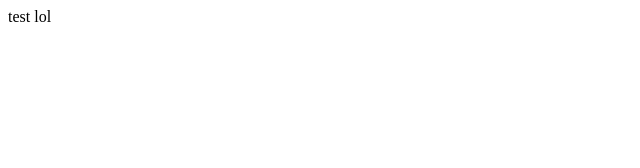
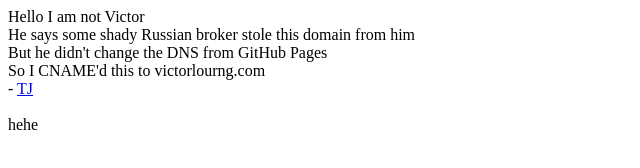
Before and after one commit to LabLayers/victorlourng.com, a plain HTML site: page index.html in a window 1280 px wide. Shown: the whole page, without its empty margins (0-640 px from the left). Drawn offline with Linux system fonts and the light colour scheme.

Commit message:
Update index.html

```diff
--- a/index.html
+++ b/index.html
@@ -1,5 +1,15 @@
 <html>
   <body>
-    test lol
+    Hello I am not Victor
+    <br>
+    He says some shady Russian broker stole this domain from him
+    <br>
+    But he didn't change the DNS from GitHub Pages
+    <br>
+    So I CNAME'd this to victorlourng.com
+    <br>
+    - <a href="https://tjhorner.com">TJ</a>
+    <br><br>
+    hehe
   </body>
 </html>
```
